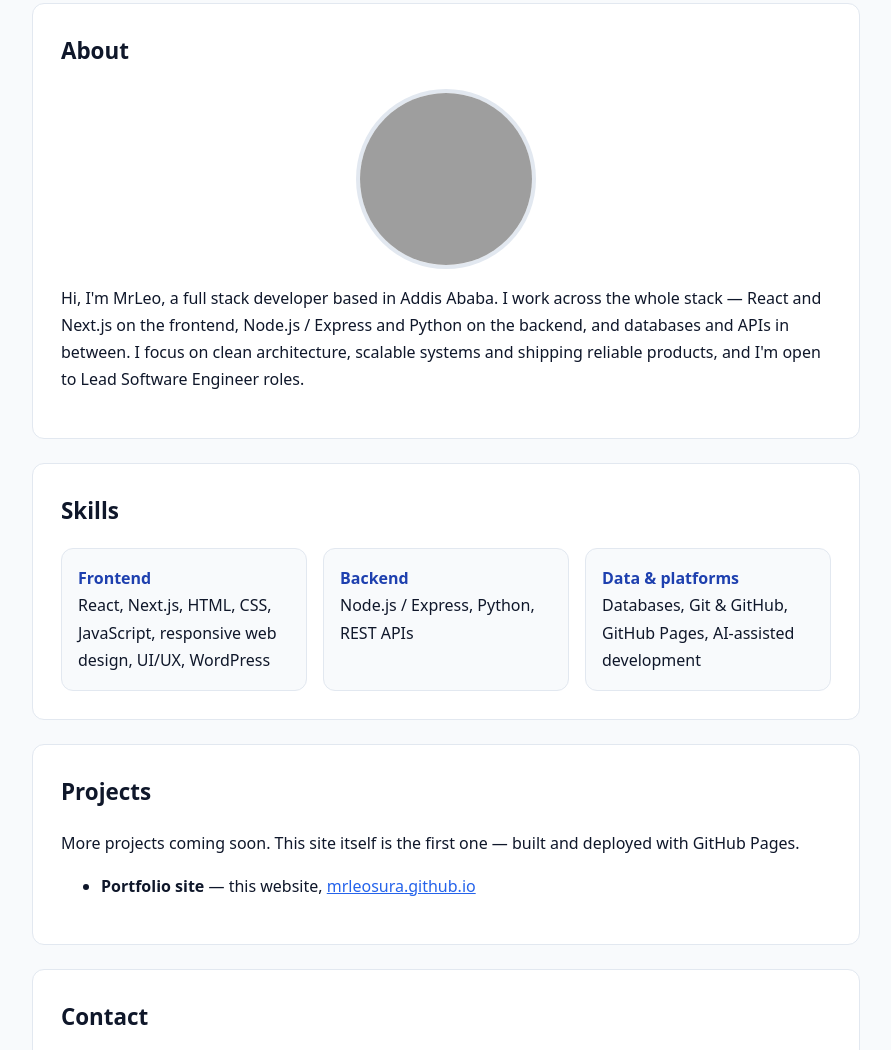
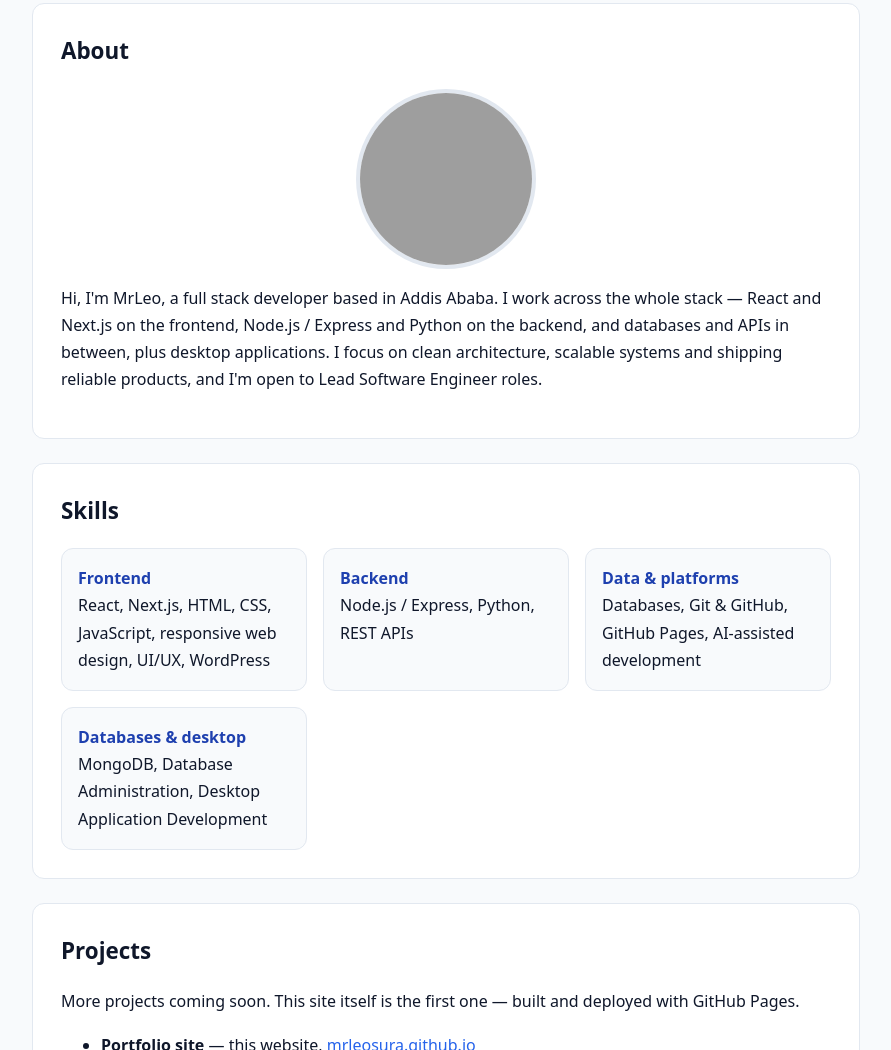
Before and after one commit to Mrleosura/mrleosura.github.io, a plain HTML site: page index.html in a window 1280 px wide. Shown: the part 424-1474 px from the top of the page, without its empty margins (194-1085 px from the left). Drawn offline with Linux system fonts and the light colour scheme; grey boxes are pictures that could not be loaded.

Commit message:
Add MongoDB, database administration and desktop apps to skills

```diff
--- a/index.html
+++ b/index.html
@@ -24,7 +24,7 @@
   <section id="about">
     <h2>About</h2>
     <img src="profile.jpg" alt="MrLeo">
-    <p>Hi, I'm MrLeo, a full stack developer based in Addis Ababa. I work across the whole stack — React and Next.js on the frontend, Node.js / Express and Python on the backend, and databases and APIs in between. I focus on clean architecture, scalable systems and shipping reliable products, and I'm open to Lead Software Engineer roles.</p>
+    <p>Hi, I'm MrLeo, a full stack developer based in Addis Ababa. I work across the whole stack — React and Next.js on the frontend, Node.js / Express and Python on the backend, and databases and APIs in between, plus desktop applications. I focus on clean architecture, scalable systems and shipping reliable products, and I'm open to Lead Software Engineer roles.</p>
   </section>
   <section id="skills">
     <h2>Skills</h2>
@@ -32,6 +32,7 @@
       <li><strong>Frontend</strong><br>React, Next.js, HTML, CSS, JavaScript, responsive web design, UI/UX, WordPress</li>
       <li><strong>Backend</strong><br>Node.js / Express, Python, REST APIs</li>
       <li><strong>Data &amp; platforms</strong><br>Databases, Git &amp; GitHub, GitHub Pages, AI-assisted development</li>
+      <li><strong>Databases &amp; desktop</strong><br>MongoDB, Database Administration, Desktop Application Development</li>
     </ul>
   </section>
   <section id="projects">
```
Also changed, not shown: 1 other file.
